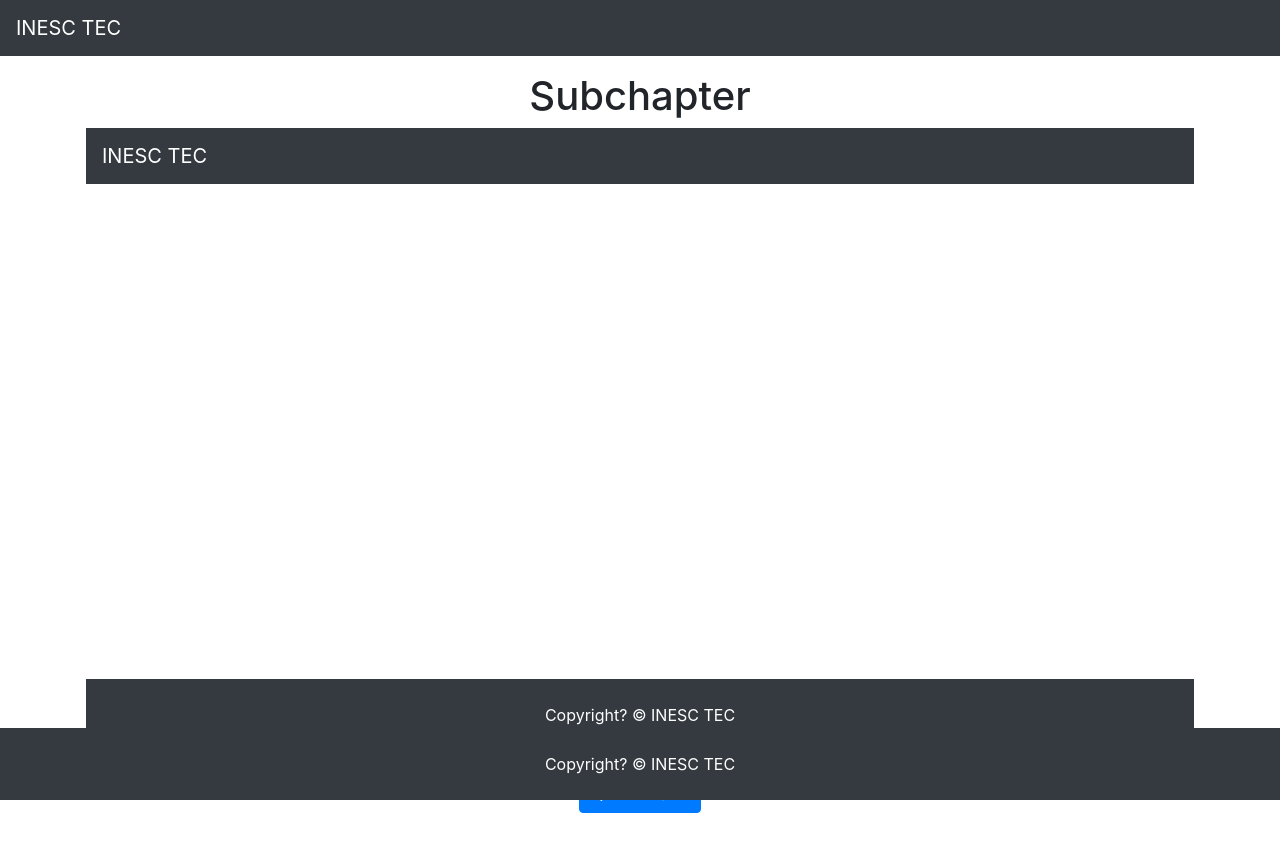
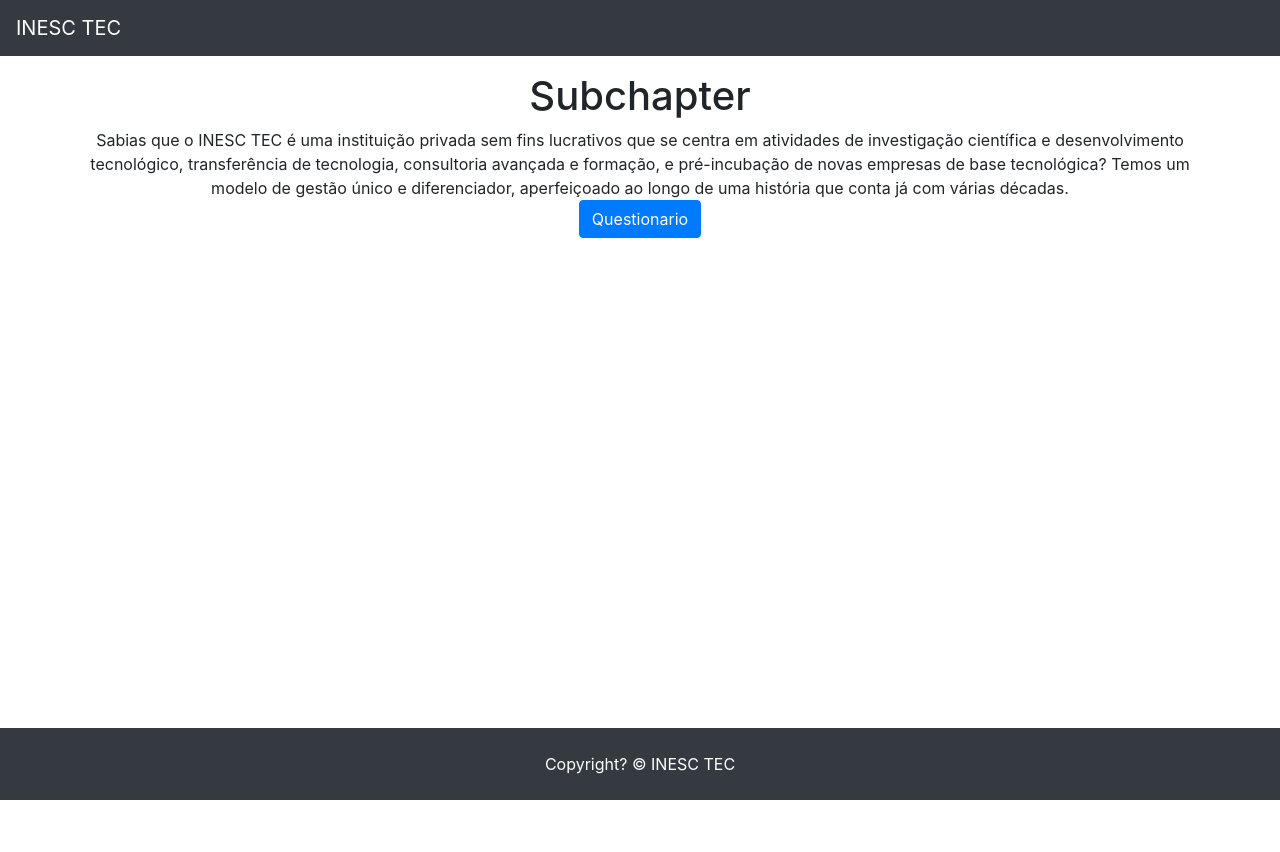
Before and after one commit to PedroMiguelGomes/onboarding_inesctec, a React (Create React App) app: page /subchap in a window 1280 px wide. Shown: the top 852 px of the page. After the commit the page ends 800 px from the top, so only its background shows below. Built offline with nearby package versions, Linux system fonts and the light colour scheme.

Commit message:
Correçao no quiz e nos capitulos

```diff
--- a/src/components/Chap.jsx
+++ b/src/components/Chap.jsx
@@ -1,13 +1,27 @@
-import React from "react";
+import React, { useState } from "react";
 import Container from "react-bootstrap/Container";
 import Row from "react-bootstrap/Row";
 import Col from "react-bootstrap/Col";
 import ProgressBar from "react-bootstrap/ProgressBar";
 import Image from "react-bootstrap/Image";
 import { Link } from "react-router-dom";
+import axios from 'axios';
 import "../App.css";
-const App = () => (
-  <Container>
+export default function Login(){
+  const [c1, setC1] = useState();
+  const [c2, setC2] = useState();
+
+
+  const test = async e => {
+    e.preventDefault();
+    const response = await axios.get("https://run.mocky.io/v3/d682f1d3-fe57-4c5f-ba74-688f355d4002");
+    console.log(response.data["progress"][2]+"a");
+    setC1(response.data["progress"]["1"]);
+    setC2(response.data["progress"]["2"]);
+  };
+
+  return(
+  <Container onLoad={test}>
     <br />
     <Row className="header">
       <Col></Col>
@@ -24,7 +38,7 @@
         <Image src="inesctec.jpeg" roundedCircle />
         <br />
         <br />
-        <ProgressBar now={60} />
+        <ProgressBar now={c1} />
 		</Link>
       </Col>
       <Col>
@@ -34,7 +48,7 @@
         <Image src="Man.jpeg" roundedCircle />
         <br />
         <br />
-        <ProgressBar now={35} />
+        <ProgressBar now={c2} />
 		</Link>
       </Col>
       <Col>
@@ -74,5 +88,4 @@
     </Row>
   </Container>
 );
-
-export default App;
+  }
--- a/src/components/Quiz.jsx
+++ b/src/components/Quiz.jsx
@@ -13,7 +13,6 @@
   const [password, setPassword] = useState(false);
   const [ind, setInd] = useState(0);
   const [cnt, setCnt] = useState(0);
-  const questions = [];
 
   const history = useHistory();
 
@@ -43,10 +42,10 @@
     alert(ind+"|"+cnt);
     setPassword(true);
   }
-
+  //"https://run.mocky.io/v3/7482d1de-a002-4463-8c0c-46e274cb6f4f"
   return (
     <Container className="header">
-      <Get url="https://run.mocky.io/v3/7482d1de-a002-4463-8c0c-46e274cb6f4f">
+      <Get url="https://run.mocky.io/v3/1d5779c0-7df0-4bb2-8f57-f0ed9e552a04">
         {(error, response, isLoading, makeRequest, axios) => {
           if (error) {
             return (<div>Something bad happened: {error.message}</div>)
@@ -55,7 +54,7 @@
             return (<div>Loading...</div>)
           }
           else if (response !== null) {
-            axios.get('https://run.mocky.io/v3/7482d1de-a002-4463-8c0c-46e274cb6f4f').then(resp => {
+            axios.get('https://run.mocky.io/v3/1d5779c0-7df0-4bb2-8f57-f0ed9e552a04').then(resp => {
               setCnt(resp.data.length);
             });
             return (
--- a/src/components/Subchap.jsx
+++ b/src/components/Subchap.jsx
@@ -7,14 +7,9 @@
 const App = () => (
   <Container className="p-3 header">
     <h1 className="">Subchapter</h1>
-    <div class="vid">
-      <ResponsiveEmbed aspectRatio="16by9">
-        <embed type="video/webm" src="guide.mp4" />
-      </ResponsiveEmbed>
-    </div>
+
     <p class="bigtext">
-      Neste capitulo, vais aprender sobre algo.
-      Acho que aqui temos de usar o Axios.
+    Sabias que o INESC TEC é uma instituição privada sem fins lucrativos que se centra em atividades de investigação científica e desenvolvimento tecnológico, transferência de tecnologia, consultoria avançada e formação, e pré-incubação de novas empresas de base tecnológica? Temos um modelo de gestão único e diferenciador, aperfeiçoado ao longo de uma história que conta já com várias décadas.
       <br />
       <Button href="/quiz">Questionario</Button>
     </p>
```
